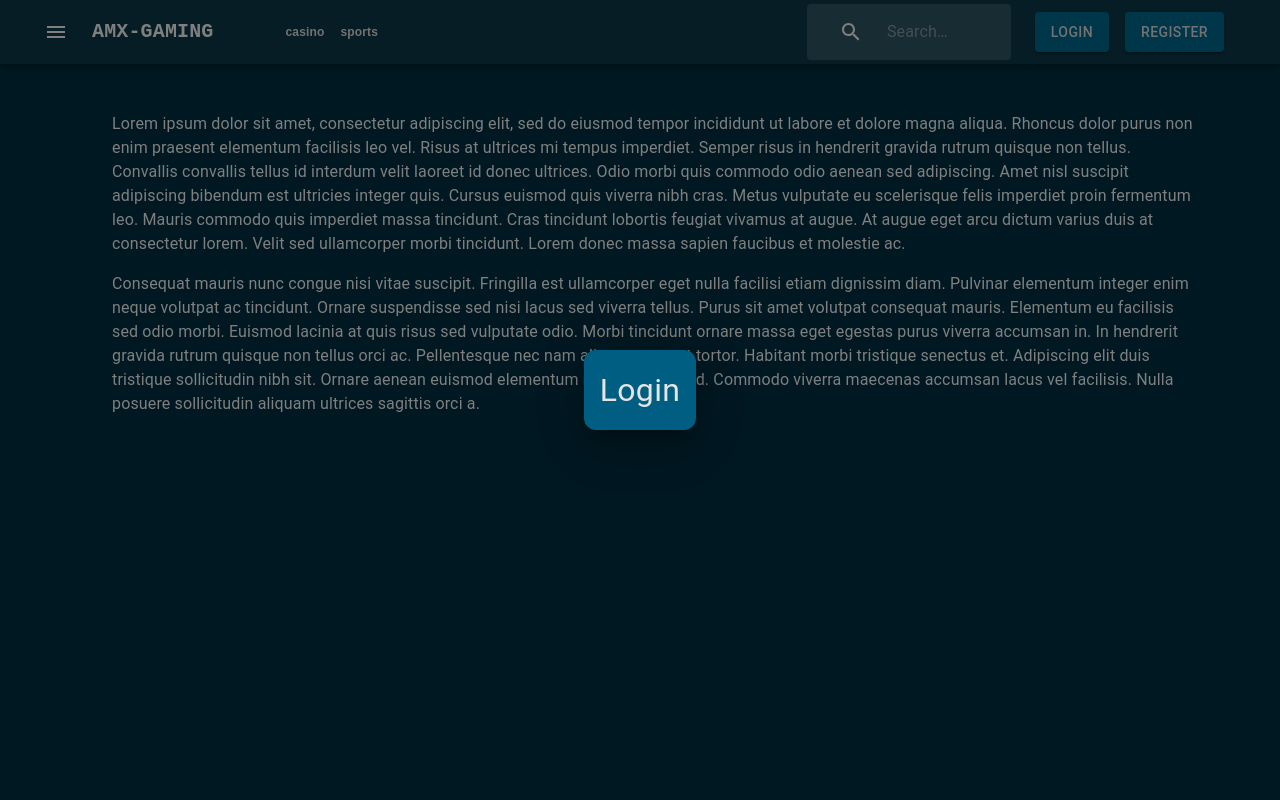
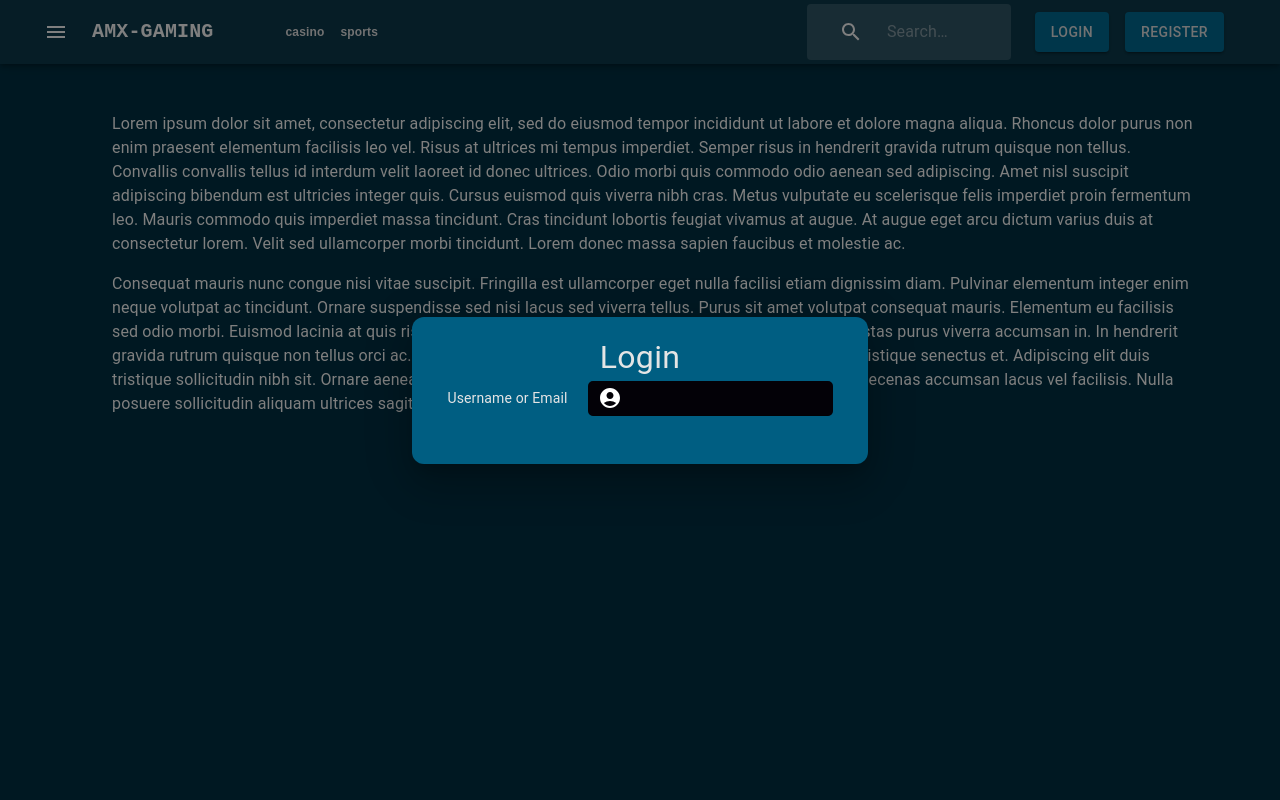
Before and after one commit to satendrasahu/smartDevelopment-userFrontend, a React (Create React App) app: page / in a window 1280 px wide. Both pictures are taken after a click on the button "LOGIN". Shown: the top 800 px of the page. Built offline with nearby package versions, Linux system fonts and the light colour scheme.

Commit message:
text field in progrss

```diff
--- a/src/components/textField/style.js
+++ b/src/components/textField/style.js
@@ -2,94 +2,94 @@ import { Box, styled } from "@mui/material";
 
 export const StyledTextField = styled(Box)(({ theme, props }) => ({
   padding: theme.spacing(0, 1.2),
-  marginBottom: theme.shadows(2),
-  // display: "flex",
-  // position: "relative",
-  // "& .MuiFormControl-root": {
-  //   width: "100%",
-  //   display: "flex",
-  //   alignItems: "center",
-  //   justifyContent: "space-between",
-  //   flexDirection: "row",
-  //   "& .MuiInputLabel-root": {
-  //     "& .MuiInputLabel-asterisk": {
-  //       color: theme.colors.extra.errorColor,
-  //       marginLeft: "2px",
-  //     },
-  //   },
-  //   "& .MuiOutlinedInput-root": {
-  //     "&.Mui-focused": {
-  //       "& .MuiOutlinedInput-notchedOutline": {
-  //         borderColor: theme.colors.btnSecondary,
-  //       },
-  //     },
-  //   },
-  // },
+  marginBottom: theme.spacing(2),
+  display: "flex",
+  position: "relative",
+  "& .MuiFormControl-root": {
+    width: "100%",
+    display: "flex",
+    alignItems: "center",
+    justifyContent: "space-between",
+    flexDirection: "row",
+    "& .MuiInputLabel-root": {
+      "& .MuiInputLabel-asterisk": {
+        color: theme.colors.extra.errorColor,
+        marginLeft: "2px",
+      },
+    },
+    "& .MuiOutlinedInput-root": {
+      "&.Mui-focused": {
+        "& .MuiOutlinedInput-notchedOutline": {
+          borderColor: theme.colors.primary.btnColor,
+        },
+      },
+    },
+  },
 
-  // "& .MuiOutlinedInput-input": {
-  //   background: theme.colors.black,
-  //   borderRadius: "0",
-  //   color: theme.colors.whiteColor,
-  //   padding: theme.spacing(0.4, 0.313),
-  //   minHeight: "23px",
-  //   "&:hover": {
-  //     "& .MuiOutlinedInput-notchedOutline": {
-  //       borderColor: "transparent",
-  //     },
-  //   },
-  // },
-  // "& .MuiInput-root": {
-  //   background: theme.colors.extra.darkColor,
-  //   borderRadius: "0.313rem",
-  //   color: theme.colors.primary.textColor,
-  //   height: "2.188rem",
-  //   padding: "0 0.625rem",
-  //   marginTop: "0rem",
-  //   overflow: "hidden",
-  //   width: "100%",
-  //   fontSize: theme.spacing(0.875),
-  //   [theme.breakpoints.down("md")]: {
-  //     fontSize: theme.spacing(0.75),
-  //   },
-  //   "&:hover": {
-  //     "&:before": {
-  //       borderColor: theme.colors.extra.mainColor,
-  //     },
-  //   },
-  //   "&:after": {
-  //     borderColor: theme.colors.btnSecondary,
-  //   },
-  // },
-  // "& .MuiSvgIcon-root": {
-  //   color: theme.colors.extra.whiteColor,
-  // },
-  // "& .MuiInputLabel-root": {
-  //   color: theme.colors.primary.textColor,
-  //   fontSize: theme.spacing(0.875),
-  //   transform: "none",
-  //   position: "static",
-  //   minWidth: "140px",
-  //   whiteSpace: "unset",
-  //   [theme.breakpoints.down("md")]: {
-  //     minWidth: "80px",
-  //   },
-  // },
-  // "& .MuiOutlinedInput-root": {
-  //   width: "100%",
-  //   background: theme.colors.extra.darkColor,
+  "& .MuiOutlinedInput-input": {
+    background: theme.colors.black,
+    borderRadius: "0",
+    color: theme.colors.whiteColor,
+    padding: theme.spacing(0.4, 0.313),
+    minHeight: "23px",
+    "&:hover": {
+      "& .MuiOutlinedInput-notchedOutline": {
+        borderColor: "transparent",
+      },
+    },
+  },
+  "& .MuiInput-root": {
+    background: theme.colors.extra.darkColor,
+    borderRadius: "0.313rem",
+    color: theme.colors.primary.textColor,
+    height: "2.188rem",
+    padding: "0 0.625rem",
+    marginTop: "0rem",
+    overflow: "hidden",
+    width: "100%",
+    fontSize: theme.spacing(0.875),
+    [theme.breakpoints.down("md")]: {
+      fontSize: theme.spacing(0.75),
+    },
+    "&:hover": {
+      "&:before": {
+        borderColor: theme.colors.extra.mainColor,
+      },
+    },
+    "&:after": {
+      borderColor: theme.colors.btnSecondary,
+    },
+  },
+  "& .MuiSvgIcon-root": {
+    color: theme.colors.extra.whiteColor,
+  },
+  "& .MuiInputLabel-root": {
+    color: theme.colors.primary.textColor,
+    fontSize: theme.spacing(0.875),
+    transform: "none",
+    position: "static",
+    minWidth: "140px",
+    whiteSpace: "unset",
+    [theme.breakpoints.down("md")]: {
+      minWidth: "80px",
+    },
+  },
+  "& .MuiOutlinedInput-root": {
+    width: "100%",
+    background: theme.colors.extra.darkColor,
 
-  //   "&.Mui-focused": {
-  //     "& .MuiOutlinedInput-notchedOutline": {
-  //       borderColor: theme.colors.btnSecondary,
-  //       borderWidth: "0 0 2px 0",
-  //     },
-  //   },
-  // },
-  // "& .MuiFormGroup-root": {
-  //   "& .MuiFormControlLabel-label": {
-  //     color: theme.colors.extra.whiteColor,
-  //   },
-  // },
+    "&.Mui-focused": {
+      "& .MuiOutlinedInput-notchedOutline": {
+        borderColor: theme.colors.btnSecondary,
+        borderWidth: "0 0 2px 0",
+      },
+    },
+  },
+  "& .MuiFormGroup-root": {
+    "& .MuiFormControlLabel-label": {
+      color: theme.colors.extra.whiteColor,
+    },
+  },
 
   ...props,
 }));
--- a/src/pages/auth/login/Login.jsx
+++ b/src/pages/auth/login/Login.jsx
@@ -6,7 +6,12 @@ import { useTranslation } from "react-i18next";
 import { StyledLoginContainer } from "./style";
 import { Form, Formik } from "formik";
 import { initialValues, loginSchema } from "./login.schema";
-import { CenteredItemBox, PrimaryText } from "../../../assets/css/common.styles";
+import {
+  CenteredItemBox,
+  PrimaryText,
+} from "../../../assets/css/common.styles";
+import TextField from "../../../components/textField/TextField";
+import { AccountCircle } from "@mui/icons-material";
 
 const Login = () => {
   const dispatch = useDispatch();
@@ -16,14 +21,14 @@ const Login = () => {
   const closeDialog = () => {
     dispatch(handleLoginPopup(false));
   };
-  const handleSubmitHandler = () =>{}
+  const handleSubmitHandler = () => {};
   return (
     <DialogComponent
       dialogOpen={toggleLoginPopup}
       handleDialogClose={closeDialog}
     >
       <StyledLoginContainer>
-      <Formik
+        <Formik
           initialValues={initialValues}
           validationSchema={() => loginSchema(t)}
           onSubmit={handleSubmitHandler}
@@ -33,15 +38,15 @@ const Login = () => {
               <CenteredItemBox>
                 <PrimaryText>{t("Login")}</PrimaryText>
               </CenteredItemBox>
-             {/* <TextField
-             label={t('userNameOrEmail')}
-             icon ={   <AccountCircle />}
-             /> */}
+              <TextField
+                label={t("userNameOrEmail")}
+                icon={<AccountCircle />}
+              />
             </Form>
           )}
         </Formik>
       </StyledLoginContainer>
-      </DialogComponent>
+    </DialogComponent>
   );
 };
 
--- a/src/translations/locales/en.js
+++ b/src/translations/locales/en.js
@@ -21,5 +21,7 @@ export default {
   content: "Content",
   selectDropDownValue :"Select {{value}}",
   codeLanguages :"Code Languages",
-  noOptionsAvailable :"No options available"
+  noOptionsAvailable :"No options available",
+  userNameOrEmail :"Username or Email",
+  isRequired :"{{text}} is required"
 };
```
